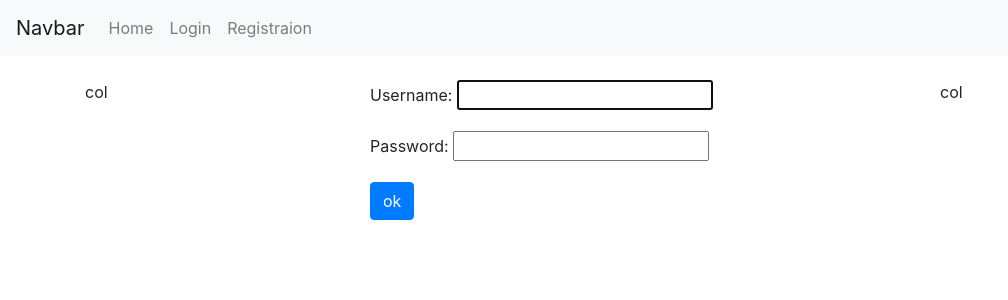
After one commit to makhmudovMR/django2_training_project_1, a Django app: page /main/login/ in a window 1280 px wide. The commit adds this page. Shown: the top 300 px of the page, without its empty margins (0-1008 px from the left). Run offline with Django 3.2, Linux system fonts and the light colour scheme; some libraries are stand-ins or nearby versions.

Commit message:
login and logout

```diff
--- a/mysite/main/templates/main/includes/navbar.html
+++ b/mysite/main/templates/main/includes/navbar.html
@@ -13,11 +13,11 @@
                     <a class="nav-link" href="">Hello, {{user.username}}</a>
                 </li>
                 <li class="nav-item">
-                    <a class="nav-link" href="">Logout</a>
+                    <a class="nav-link" href="{% url 'main:logout' %}">Logout</a>
                 </li>
                 {% else%}
                 <li class="nav-item">
-                    <a class="nav-link" href="">Login</a>
+                    <a class="nav-link" href="{% url 'main:login' %}">Login</a>
                 </li>
                 <li class="nav-item">
                     <a class="nav-link" href="{% url 'main:register' %}">Registraion</a>
--- /dev/null
+++ b/mysite/main/templates/main/login.html
@@ -0,0 +1,24 @@
+{% extends "main/base_main.html" %}
+
+{% block content %}
+<div class="container">
+<div class='row'><br></div>
+<div class="row">
+    <div class="col">
+    col
+    </div>
+    <div class="col-6">
+        <form method="post">
+            {% csrf_token %}
+            {{form.as_p}}
+            <button type='submit' class='btn btn-primary'>ok</button>
+        </form>
+
+    </div>
+    <div class="col">
+    col
+    </div>
+</div>
+
+</div>
+{% endblock content %}
--- a/mysite/main/urls.py
+++ b/mysite/main/urls.py
@@ -5,5 +5,7 @@ app_name = 'main'
 
 urlpatterns = [
     path('', HomePage.as_view(), name='homepage'),
-    path('register/', RegisterPage.as_view(), name='register')
+    path('register/', RegisterPage.as_view(), name='register'),
+    path('logout/', LogoutRequest.as_view(), name='logout'),
+    path('login/', LoginPage.as_view(), name='login')
 ]
--- a/mysite/main/views.py
+++ b/mysite/main/views.py
@@ -2,7 +2,7 @@ from django.shortcuts import render, redirect, reverse
 from django.views.generic import View
 from django.http import HttpResponse
 from .models import Tutorial
-from django.contrib.auth.forms import UserCreationForm
+from django.contrib.auth.forms import UserCreationForm, AuthenticationForm
 from django.contrib.auth import login, logout, authenticate
 from django.contrib import messages
 
@@ -36,3 +36,29 @@ class RegisterPage(View):
     def get(self, request):
         form = UserCreationForm
         return render(request, 'main/register.html', context={'form': form})
+
+class LogoutRequest(View):
+    def get(self, request):
+        logout(request)
+        messages.info(request, 'Logout successfully')
+        return redirect('main:homepage')
+
+class LoginPage(View):
+
+    def get(self, request):
+        form = AuthenticationForm()
+        return render(request, 'main/login.html', context={'form': form})
+
+    def post(self, request):
+        form = AuthenticationForm(request, data=request.POST) # нужно разобраться с этим
+        print('we are here')
+        if form.is_valid():
+            username = form.cleaned_data.get('username')
+            password = form.cleaned_data.get('password')
+            user = authenticate(request, username=username, password=password)
+            print('USER: ',user)
+            if user is not None:
+                login(request, user)
+                messages.info(request, f'Login success, Hello {user.username}')
+                return redirect('main:homepage')
+        return render(request, 'main/login.html', context={'form': form})
```
Also changed, not shown: mysite/db.sqlite3.
